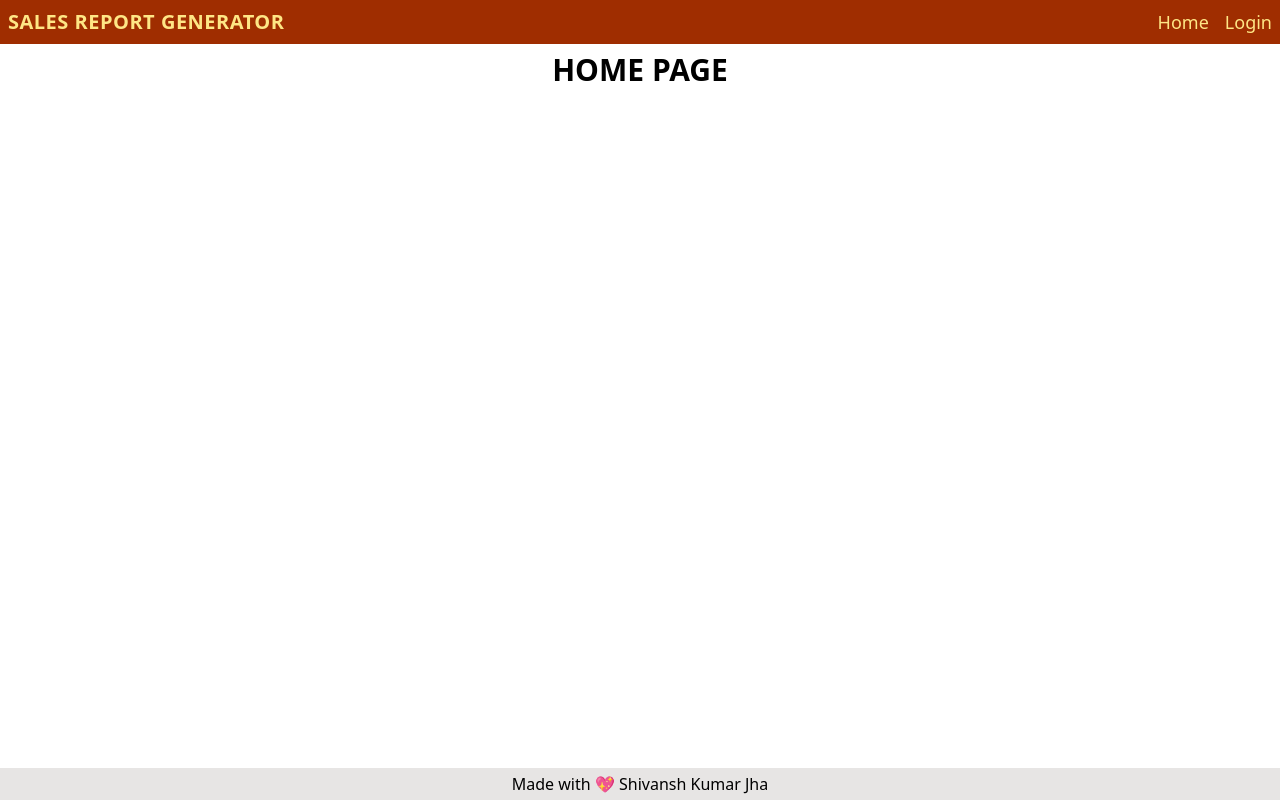
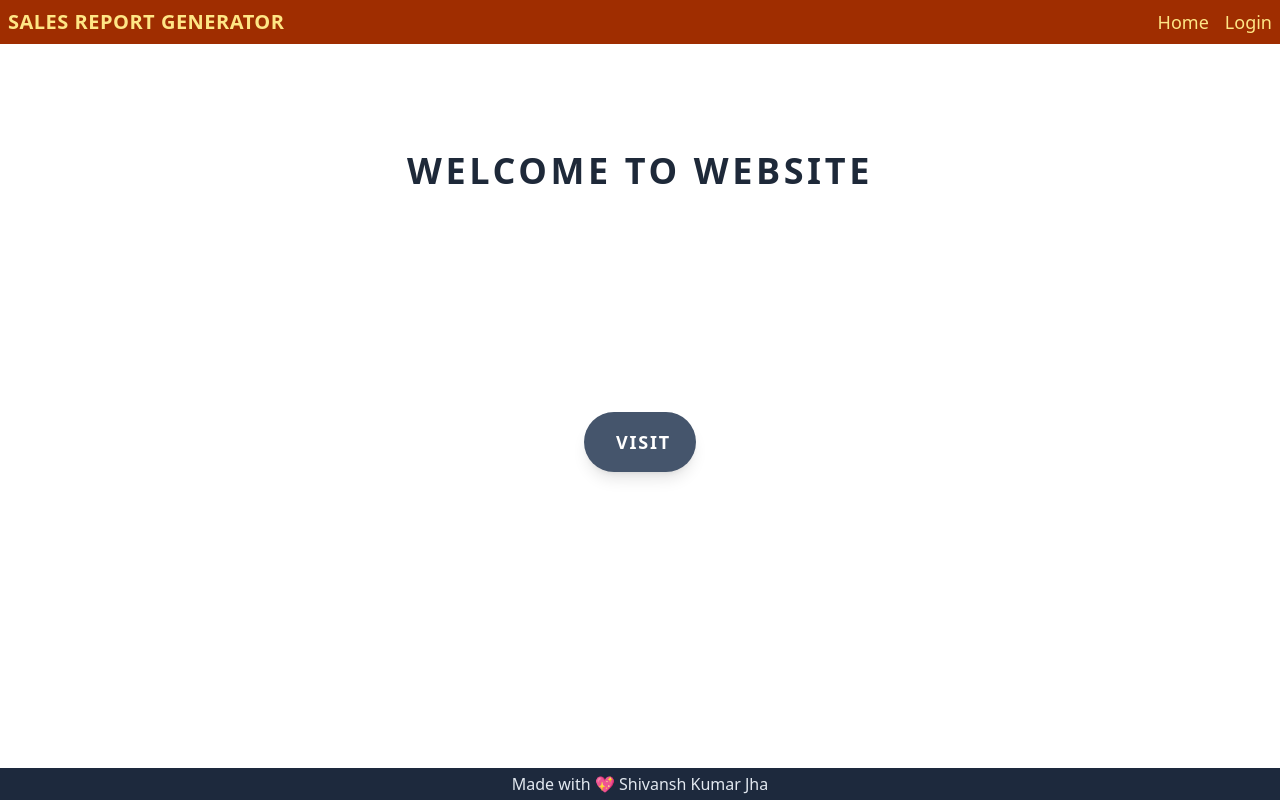
Before and after one commit to ShivanshKumarJha/SaleSmart, a React (Vite) app in the folder frontend/: page / in a window 1280 px wide. Built offline with nearby package versions, Linux system fonts and the light colour scheme.

Commit message:
Improved design, typography, colors and layout

```diff
--- a/frontend/src/components/Footer.jsx
+++ b/frontend/src/components/Footer.jsx
@@ -2,7 +2,7 @@ import React from 'react';
 
 const Footer = () => {
     return (
-        <footer className='flex items-center justify-center bg-stone-200 p-1 font-medium'>
+        <footer className='flex items-center justify-center bg-slate-800 text-slate-200 p-1 font-medium'>
             Made with 💖 Shivansh Kumar Jha
         </footer>
     );
--- a/frontend/src/components/Header.jsx
+++ b/frontend/src/components/Header.jsx
@@ -2,9 +2,11 @@ import React from 'react';
 import {useAuth} from "../hooks/useAuth.jsx";
 import LinkButton from "./LinkButton.jsx";
 import {Link} from "react-router-dom";
+import {useLogout} from "../hooks/useLogout.jsx";
 
 const Header = () => {
     const {isAuthenticated} = useAuth();
+    const {logout} = useLogout();
     const toNav = isAuthenticated ? 'Logout' : 'Login';
     const toNavigate = isAuthenticated ? '/logout' : '/login';
 
@@ -16,7 +18,8 @@ const Header = () => {
             <ul className='flex items-center justify-between space-x-4 text-lg'>
                 <LinkButton to='/'>Home</LinkButton>
                 {isAuthenticated && <LinkButton to='/app/product'>Products</LinkButton>}
-                <LinkButton to={toNavigate}>{toNav}</LinkButton>
+                {!isAuthenticated ? <LinkButton to={toNavigate}>{toNav}</LinkButton> :
+                    <LinkButton onClick={logout}>Logout</LinkButton>}
             </ul>
         </header>
     );
--- a/frontend/src/components/LinkButton.jsx
+++ b/frontend/src/components/LinkButton.jsx
@@ -1,9 +1,12 @@
 import React from 'react';
 import {Link} from "react-router-dom";
 
-const LinkButton = ({children, to}) => {
+const LinkButton = ({children, to, onClick, className = ''}) => {
+    if (onClick) {
+        return <Link className='hover:text-amber-50' onClick={onClick}>{children}</Link>;
+    }
     return (
-        <Link to={to} className='hover:text-amber-50'>{children}</Link>
+        <Link to={to} className={`${className ? '' : 'hover:text-amber-50'} ${className}`}>{children}</Link>
     );
 };
 
--- a/frontend/src/pages/AppLayout.jsx
+++ b/frontend/src/pages/AppLayout.jsx
@@ -5,7 +5,7 @@ import Footer from "../components/Footer.jsx";
 
 const AppLayout = () => {
     return (
-        <div className='flex flex-col justify-center h-screen'>
+        <div className='flex flex-col justify-center h-screen font-[Open Sans]'>
             <Header/>
             <Outlet/>
             <Footer/>
--- a/frontend/src/pages/HomePage.jsx
+++ b/frontend/src/pages/HomePage.jsx
@@ -1,21 +1,26 @@
 import React from 'react';
 import Header from "../components/Header.jsx";
 import Footer from "../components/Footer.jsx";
+import LinkButton from "../components/LinkButton.jsx";
 
 const HomePage = () => {
     return (
-        <div className='flex flex-col justify-center h-screen'>
+        <div className='flex flex-col justify-center h-screen font-[Open Sans]'>
             <Header/>
-            {/* TODO Let's do in the future */}
-            {/*<main className='flex grow p-1 m-1'>
-                This is the landing page of this website and contains all the products added by different user.
-            </main>*/}
             <main
-                className='flex grow bg-[url("/src/assets/bg.png")] bg-cover bg-center bg-no-repeat justify-center'
+                className='flex flex-col grow items-center justify-around'
             >
-                <p className='p-2 text-3xl font-bold text-black-800 uppercase text-center'>
-                    HOME PAGE
+                <p className='p-2 text-4xl font-bold text-gray-800 text-center mb-4 tracking-widest uppercase'>
+                    Welcome to Website
                 </p>
+
+                <LinkButton
+                    to='/app/product'
+                    className='inline-block text-lg rounded-full bg-slate-600 hover:bg-slate-700 font-semibold uppercase text-white transition-colors duration-300 focus:outline-none focus:ring-2 focus:ring-slate-500 focus:ring-offset-2 cursor-pointer px-6 py-3 md:px-8 md:py-4 w-24 sm:w-28 text-center tracking-widest shadow-lg hover:shadow-xl'
+                >
+                    Visit
+                </LinkButton>
+                <p></p>
             </main>
             <Footer/>
         </div>
--- a/frontend/src/pages/Login.jsx
+++ b/frontend/src/pages/Login.jsx
@@ -5,7 +5,7 @@ import LoginForm from "../components/LoginForm.jsx";
 
 const Login = () => {
     return (
-        <div className='flex flex-col justify-center h-screen'>
+        <div className='flex flex-col justify-center h-screen font-[Open Sans]'>
             <Header/>
             <div className='flex items-start justify-center gap-4 grow px-4 py-6'>
                 <LoginForm/>
--- a/frontend/src/pages/Product.jsx
+++ b/frontend/src/pages/Product.jsx
@@ -7,7 +7,7 @@ const Product = () => {
         </main>*/
         /* TODO : Will work in design perspective in future */
         <main
-            className='flex grow bg-[url("/src/assets/bg.png")] bg-cover bg-center bg-no-repeat justify-center'
+            className='flex grow items-center justify-center'
         >
             <p className='p-2 text-3xl font-bold text-black-800 uppercase text-center'>
                 PRODUCT PAGE
--- a/frontend/src/pages/Signup.jsx
+++ b/frontend/src/pages/Signup.jsx
@@ -4,7 +4,7 @@ import Footer from "../components/Footer.jsx";
 
 const Signup = () => {
     return (
-        <div className='flex flex-col justify-center h-screen'>
+        <div className='flex flex-col justify-center h-screen font-[Open Sans]'>
             <Header/>
             <main className='bg-orange-200 flex grow'>
                 This is the signup page of this website
```
